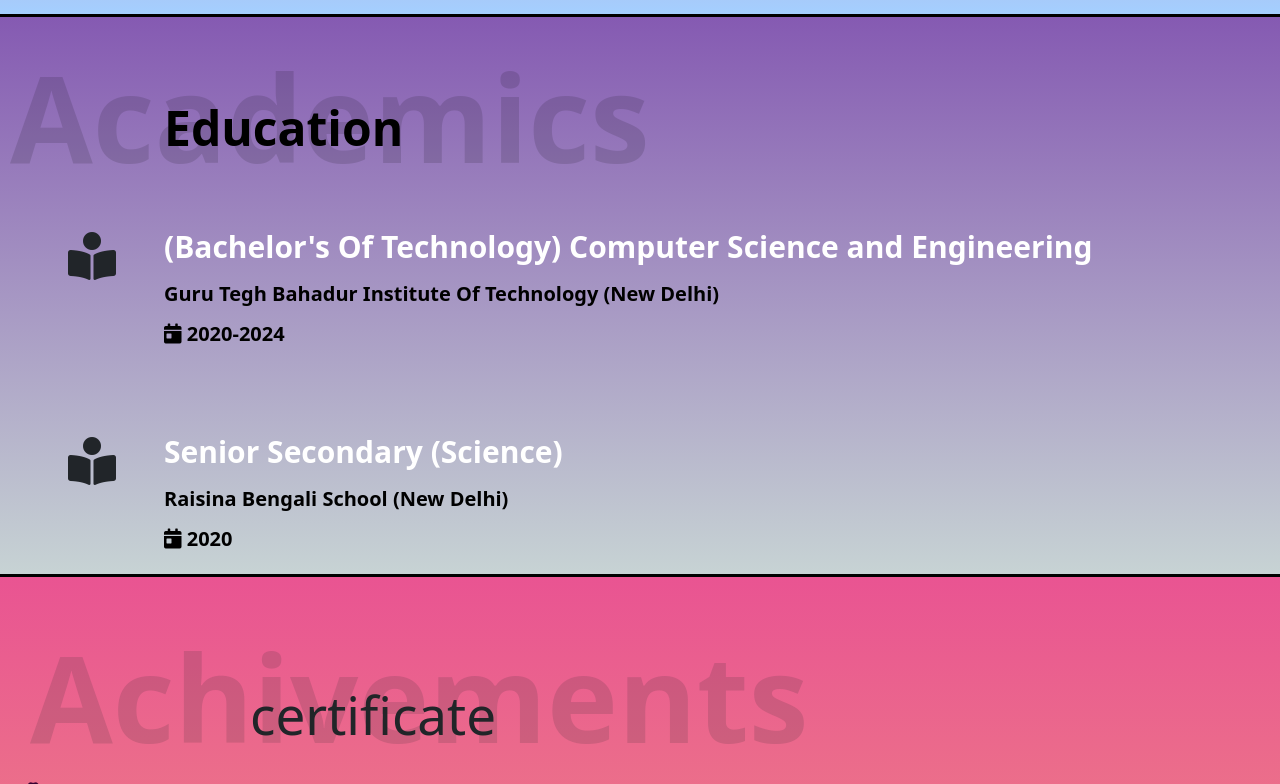
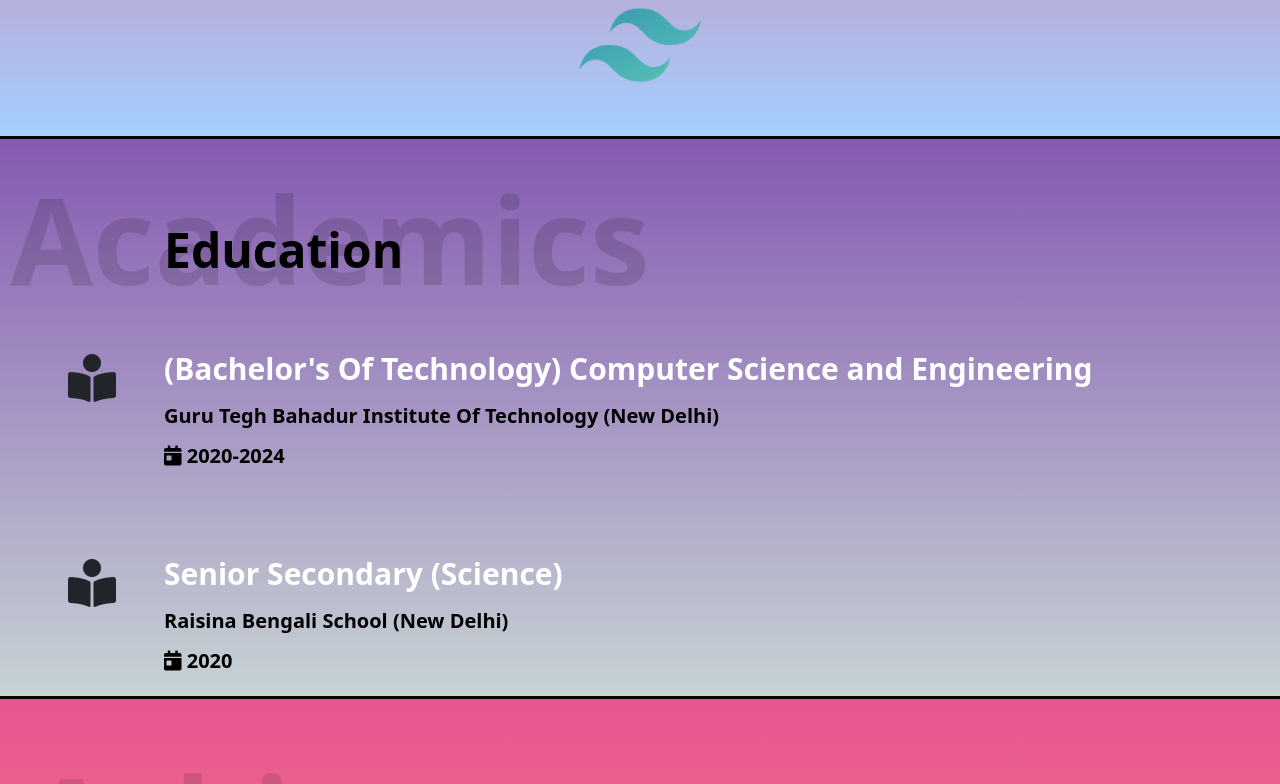
Before and after one commit to Sayo1305/unnatdas.github.io, a plain HTML site: page index.html in a window 1280 px wide. Shown: the part 1972-2756 px from the top of the page. Drawn offline with nearby package versions, Linux system fonts and the light colour scheme; a web font is replaced by a local one.

Commit message:
added tailwind css

```diff
--- a/index.html
+++ b/index.html
@@ -117,6 +117,7 @@
                     <img src="resource/bootstrapphoto.png" alt="bootstrap">
                     <img src="resource/icons8-react-480.png" alt="reactjs">
                     <img src="resource/MaterialUI.png" alt="MaterialUI">
+                    <img src="resource/tailwindcss.png" alt="tailwindcss">
                 </div>
             </div>
         </section>
```
Also changed, not shown: resource/tailwindcss.png (added).
